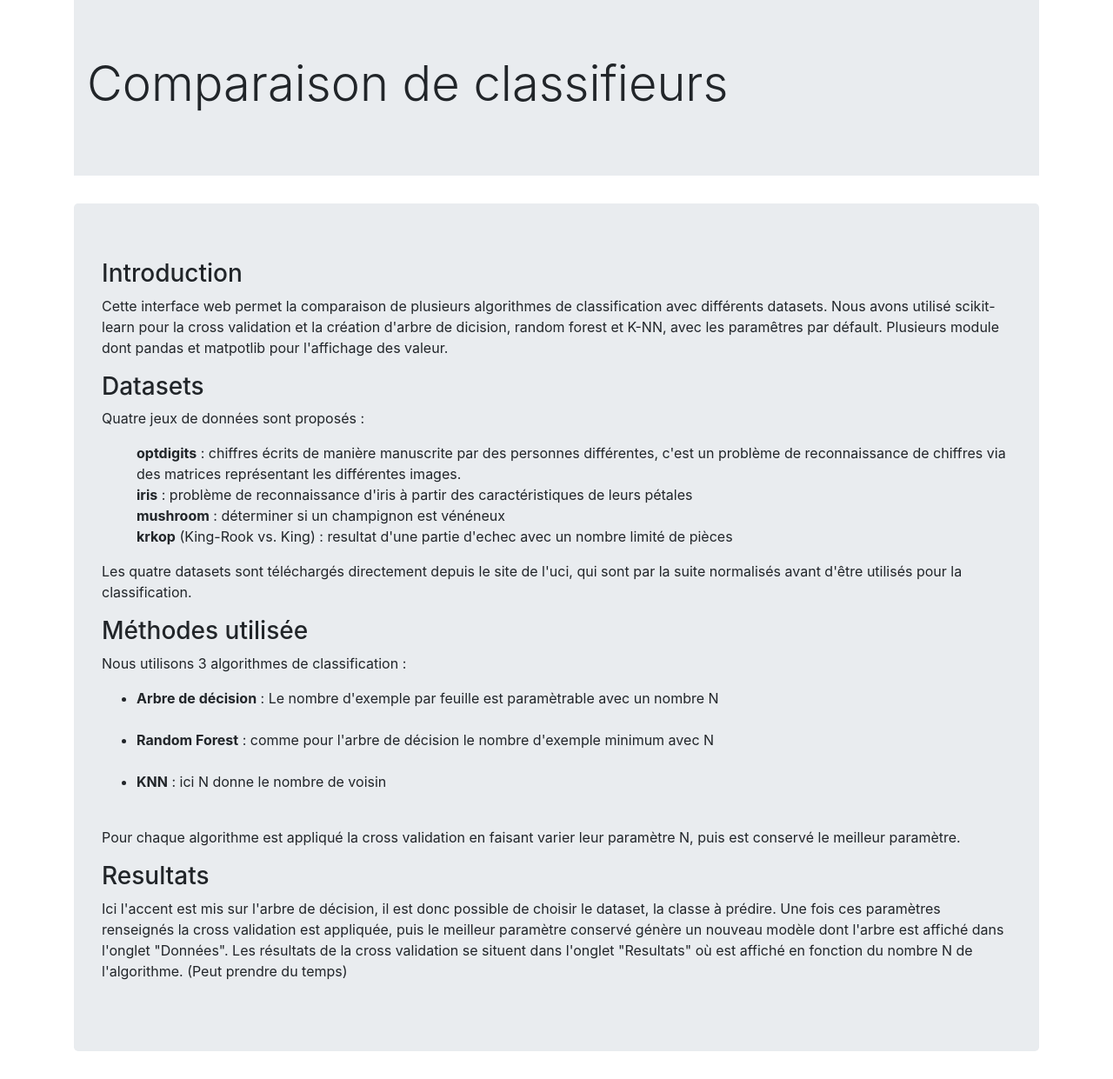
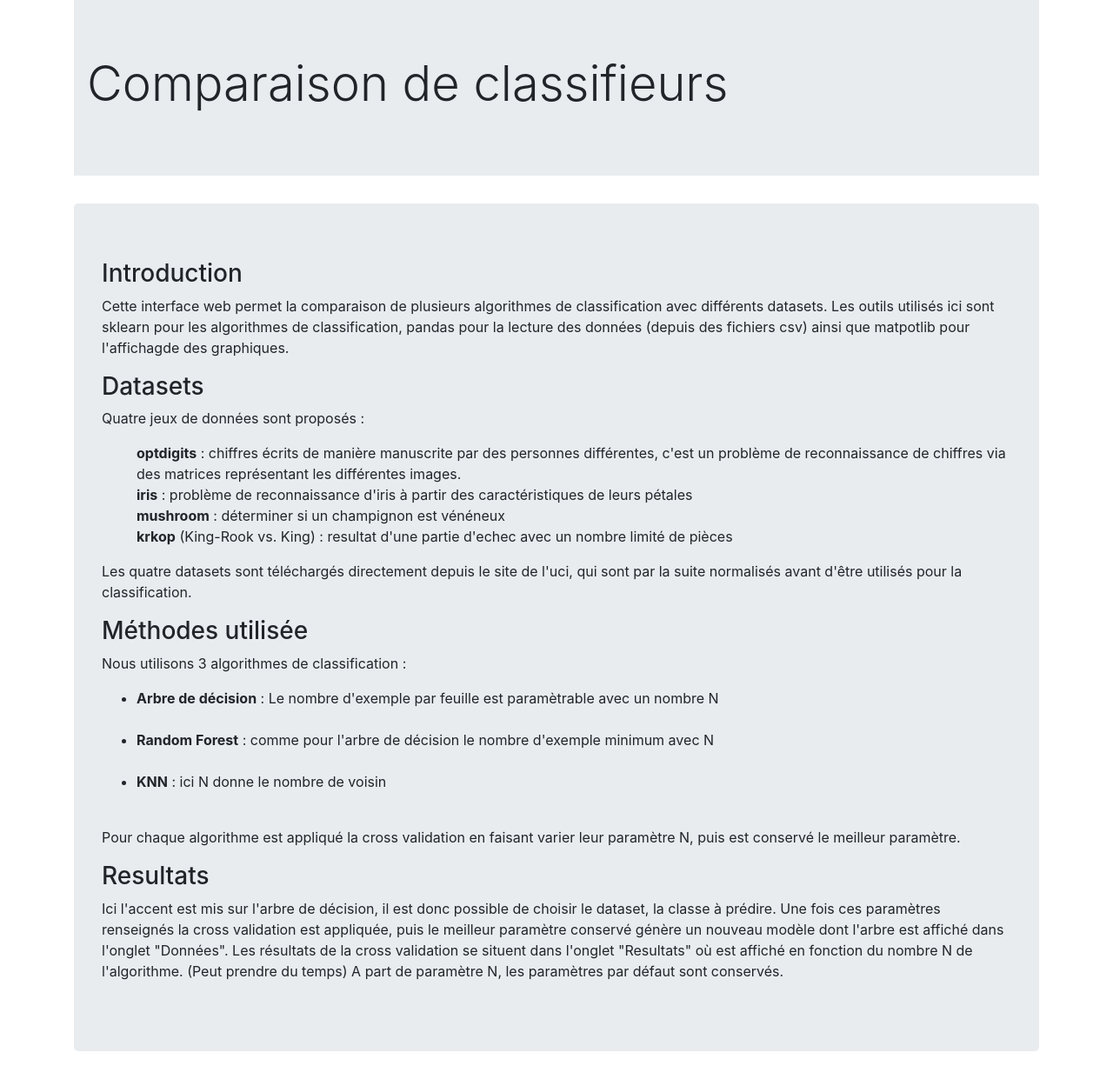
Before and after one commit to romgrelier/classifier_comparison, a Flask app: page / in a window 1280 px wide. Shown: the part 81-1322 px from the top of the page at 87% size. Run offline with Flask 2, Linux system fonts and the light colour scheme; some libraries are stand-ins or nearby versions.

Commit message:
report element addded

```diff
--- a/server/templates/home.html
+++ b/server/templates/home.html
@@ -19,8 +19,7 @@
     <h3>Introduction</h3>
     <p>
         Cette interface web permet la comparaison de plusieurs algorithmes de classification avec différents datasets.
-        Nous avons utilisé scikit-learn pour la cross validation et la création d'arbre de dicision, random forest et K-NN, avec les paramêtres par défault.
-        Plusieurs module dont pandas et matpotlib pour l'affichage des valeur.
+        Les outils utilisés ici sont sklearn pour les algorithmes de classification, pandas pour la lecture des données (depuis des fichiers csv) ainsi que matpotlib pour l'affichagde des graphiques.
     </p>
 
     <h3>Datasets</h3>
@@ -62,6 +61,7 @@
         Ici l'accent est mis sur l'arbre de décision, il est donc possible de choisir le dataset, la classe à prédire.
         Une fois ces paramètres renseignés la cross validation est appliquée, puis le meilleur paramètre conservé génère un nouveau modèle dont l'arbre est affiché dans l'onglet "Données".
         Les résultats de la cross validation se situent dans l'onglet "Resultats" où est affiché en fonction du nombre N de l'algorithme. (Peut prendre du temps)
+        A part de paramètre N, les paramètres par défaut sont conservés.
     </p>
 </div>
 
```
